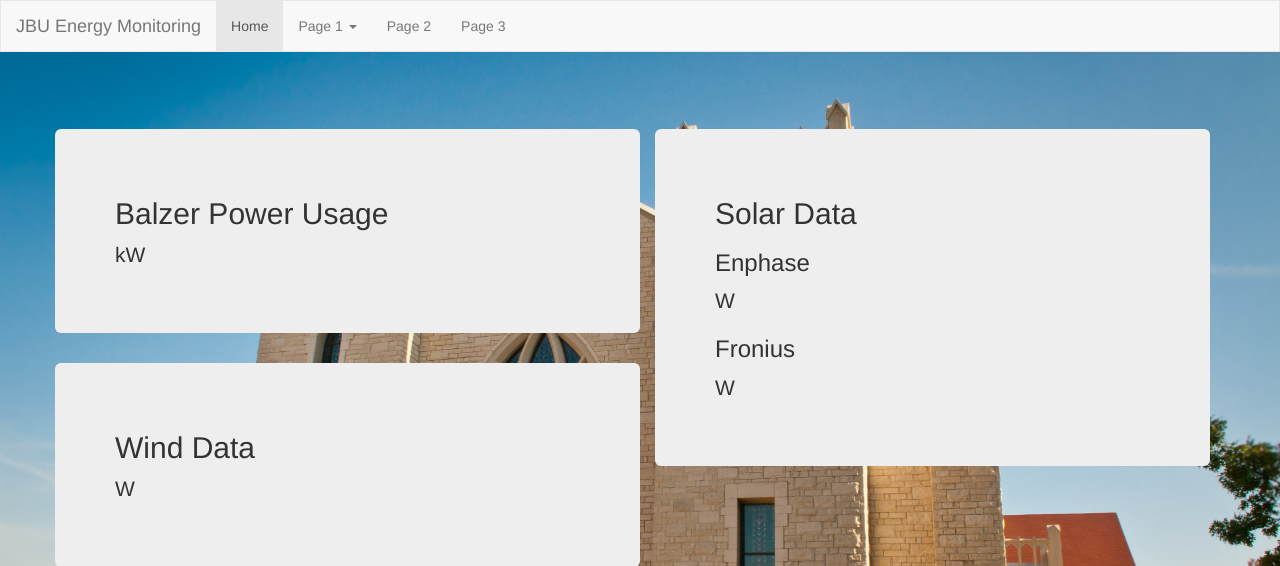
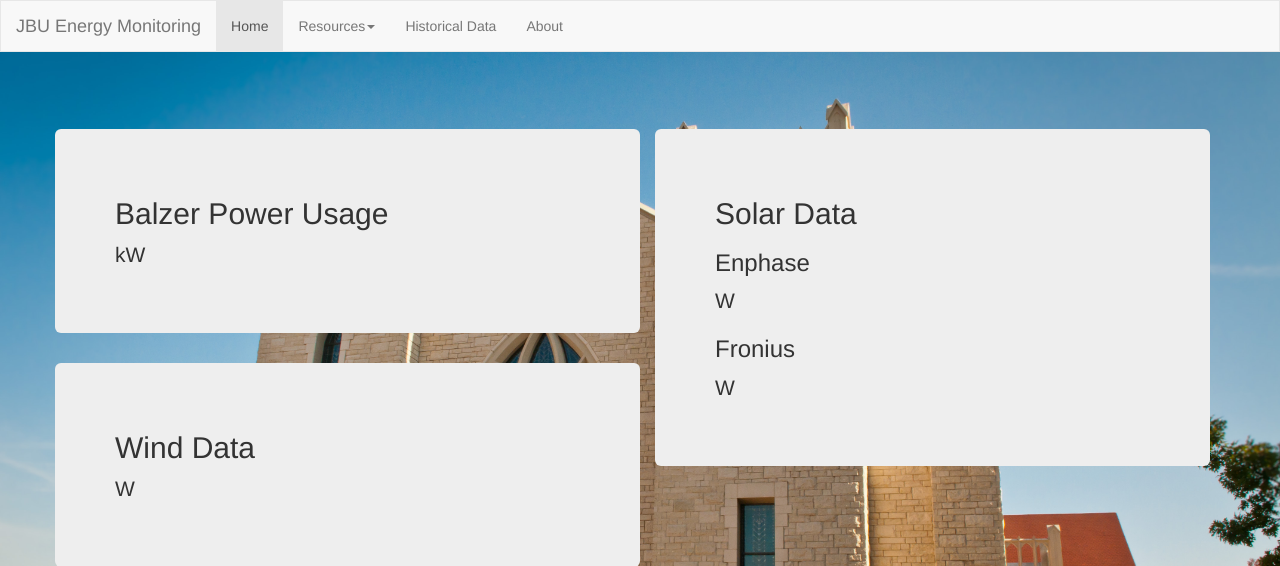
Before and after one commit to Jonathan1024/jbuem, a Django app: template MainSite/templates/MainSite/index.html in a window 1280 px wide. Shown: the top 566 px of the page. Run offline with Django 3.2, Linux system fonts and the light colour scheme; the template is opened without the code that fills it, so the values that code supplies are empty; some libraries are stand-ins or nearby versions.

Commit message:
Cleaned up main page

```diff
--- a/MainSite/templates/MainSite/index.html
+++ b/MainSite/templates/MainSite/index.html
@@ -23,15 +23,15 @@
       <ul class="nav navbar-nav">
         <li class="active"><a href="#">Home</a></li>
         <li class="dropdown">
-          <a class="dropdown-toggle" data-toggle="dropdown" href="#">Page 1 <span class="caret"></span></a>
+          <a class="dropdown-toggle" data-toggle="dropdown" href="#">Resources<span class="caret"></span></a>
           <ul class="dropdown-menu">
-            <li><a href="#">Page 1-1</a></li>
-            <li><a href="#">Page 1-2</a></li>
-            <li><a href="#">Page 1-3</a></li>
+            <li><a href="#">Balzer Technology Center</a></li>
+            <li><a href="#">Solar Array</a></li>
+            <li><a href="#">Wind Turbine</a></li>
           </ul>
         </li>
-        <li><a href="#">Page 2</a></li>
-        <li><a href="#">Page 3</a></li>
+        <li><a href="#">Historical Data</a></li>
+        <li><a href="#">About</a></li>
       </ul>
     </div>
   </div>
```
